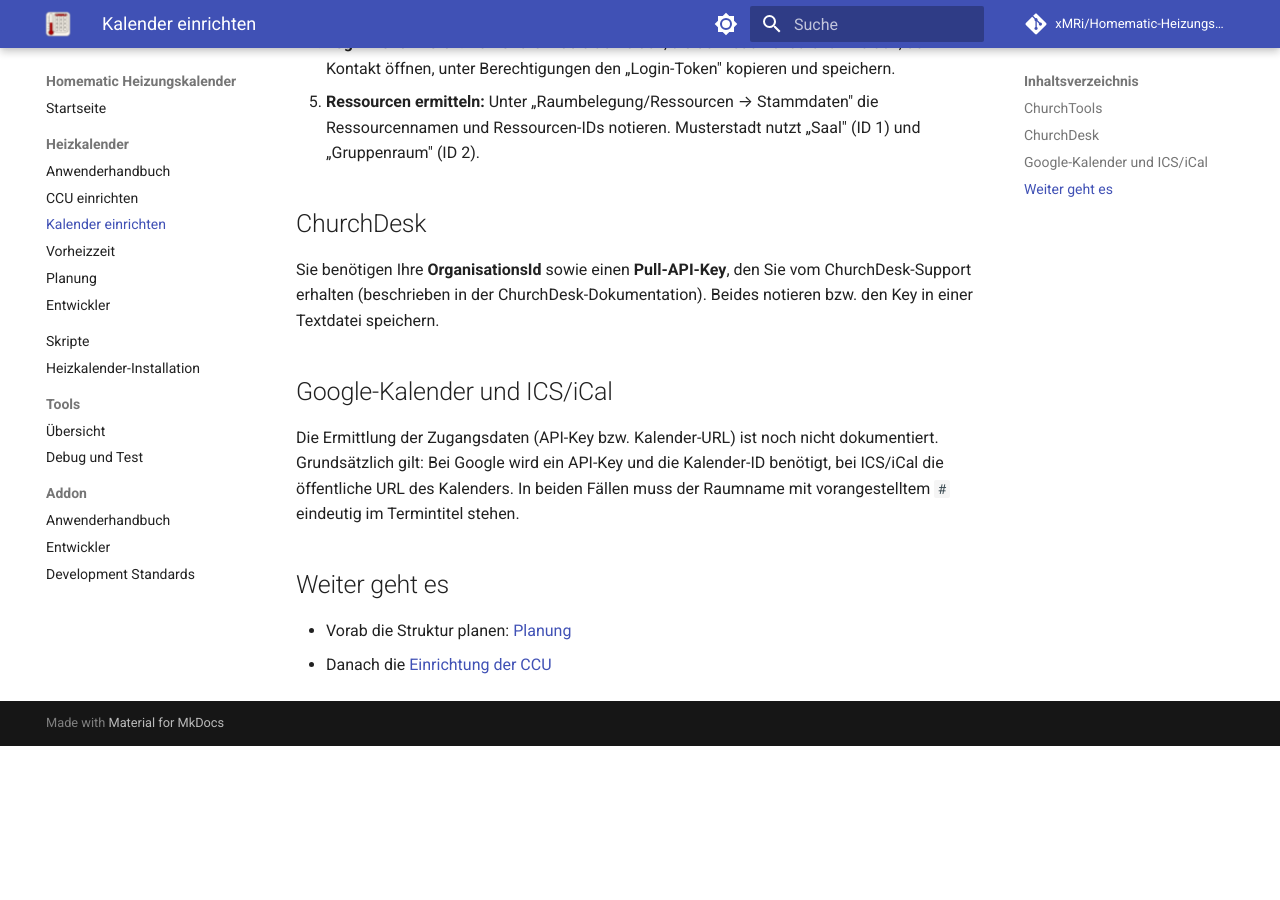
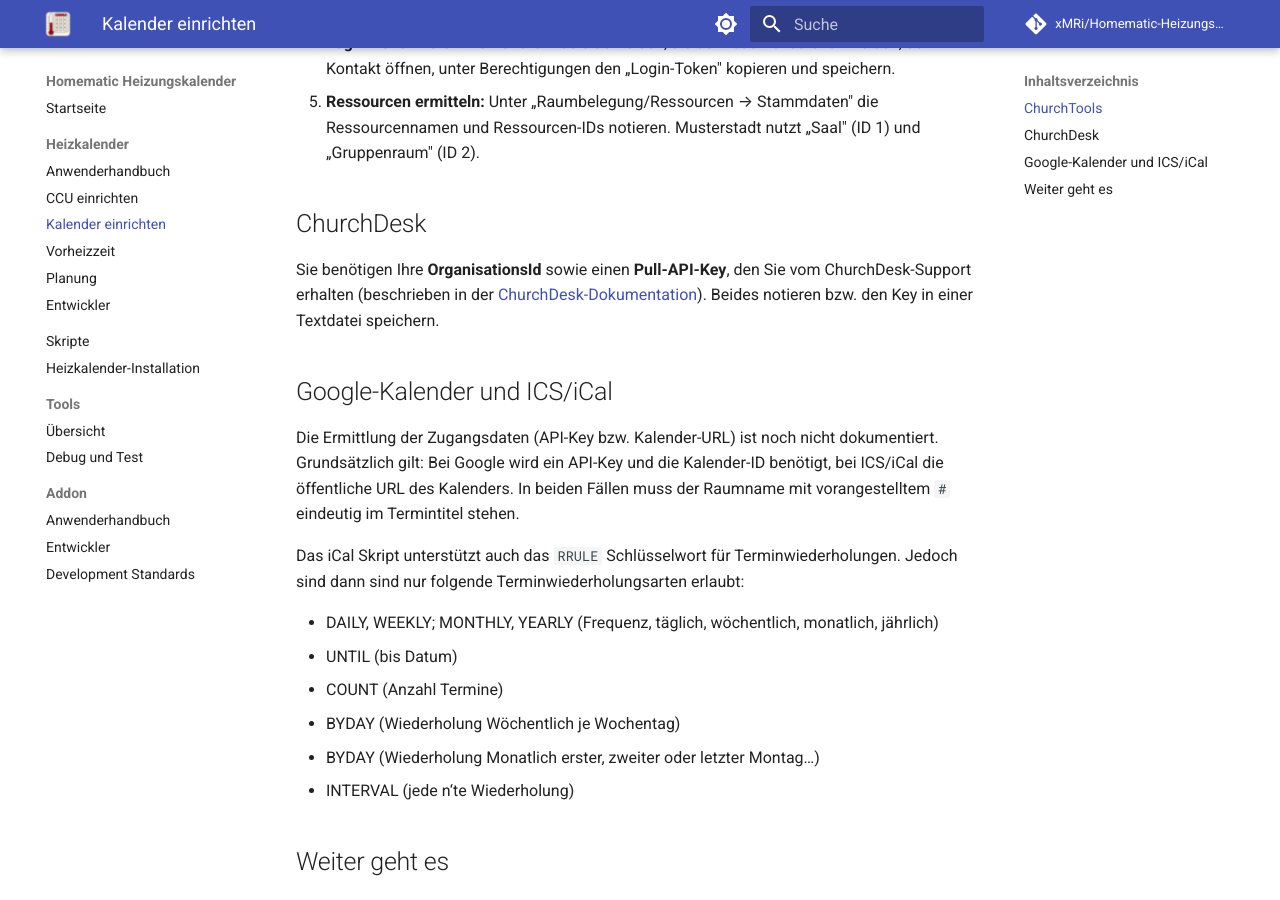
Before and after one commit to tatzel/Homematic-Heizungskalender, an MkDocs documentation site: the page built from docs/heizkalender/kalender-einrichten.md, in a window 1280 px wide and 900 px high, scrolled down 655 px. Built offline with MkDocs 1.6.1 and Material for MkDocs 9.7.7, drawn with Linux system fonts in a browser that asks for light colours; comment, search, counter and statistics services are not loaded; before the commit the page ends 1401 px from its top, so only the background shows below that.

Commit message:
Doku Update

```diff
--- a/docs/heizkalender/kalender-einrichten.md
+++ b/docs/heizkalender/kalender-einrichten.md
@@ -28,7 +28,7 @@
 ## ChurchDesk
 
 Sie benötigen Ihre **OrganisationsId** sowie einen **Pull-API-Key**, den Sie vom
-ChurchDesk-Support erhalten (beschrieben in der ChurchDesk-Dokumentation). Beides
+ChurchDesk-Support erhalten (beschrieben in der [ChurchDesk-Dokumentation](https://docs.churchdesk.com/reference/#/Churchscreen)). Beides
 notieren bzw. den Key in einer Textdatei speichern.
 
 ## Google-Kalender und ICS/iCal
@@ -38,6 +38,15 @@
 benötigt, bei ICS/iCal die öffentliche URL des Kalenders. In beiden Fällen muss der
 Raumname mit vorangestelltem `#` eindeutig im Termintitel stehen.
 
+Das iCal Skript unterstützt auch das `RRULE` Schlüsselwort für Terminwiederholungen. Jedoch sind dann sind nur folgende Terminwiederholungsarten erlaubt:
+
+- DAILY, WEEKLY; MONTHLY, YEARLY (Frequenz, täglich, wöchentlich, monatlich, jährlich)
+- UNTIL (bis Datum)
+- COUNT (Anzahl Termine)
+- BYDAY (Wiederholung Wöchentlich je Wochentag)
+- BYDAY (Wiederholung Monatlich erster, zweiter oder letzter Montag…)
+- INTERVAL (jede n‘te Wiederholung)
+
 ## Weiter geht es
 
 - Vorab die Struktur planen: [Planung](planung.md)
```
Also changed, not shown: CHANGELOG.md (+3 -3 lines), docs/skripte/readme.md (+10 -2 lines).
